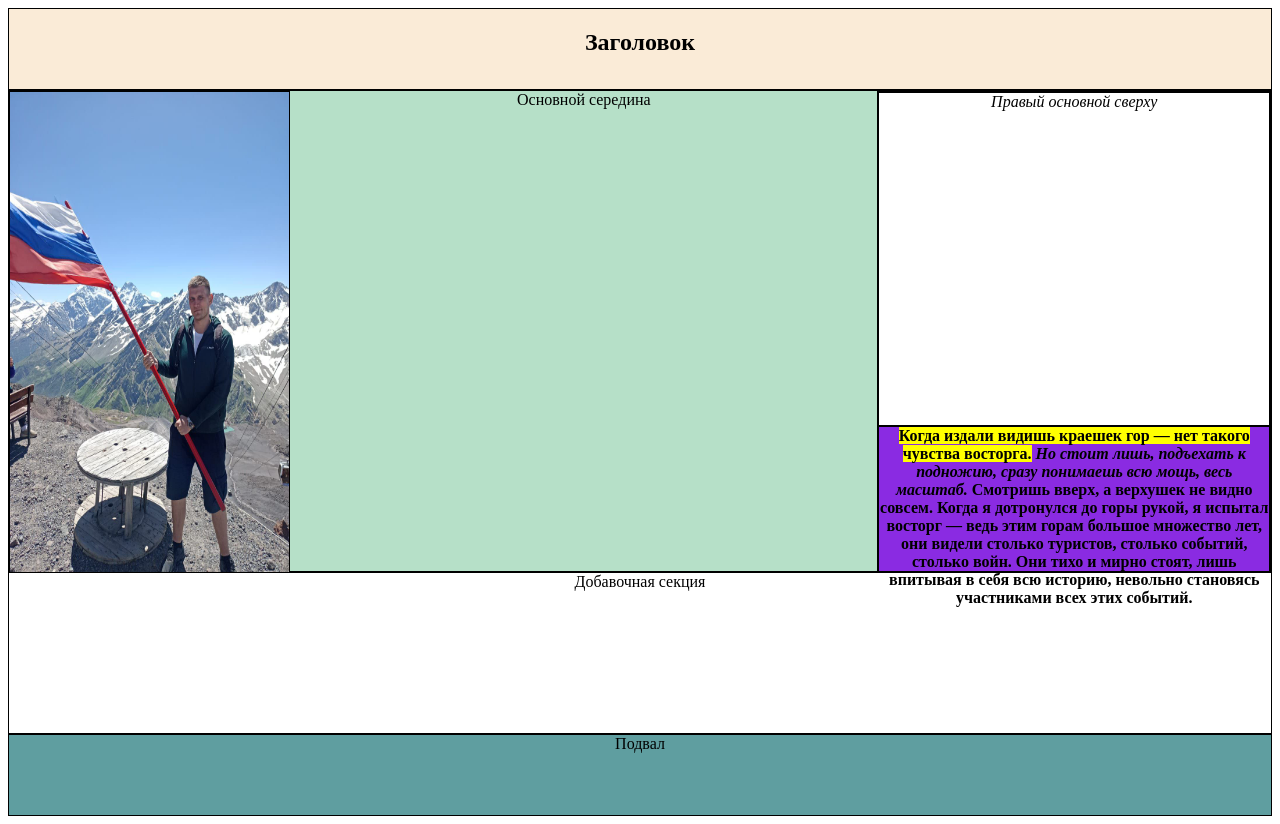
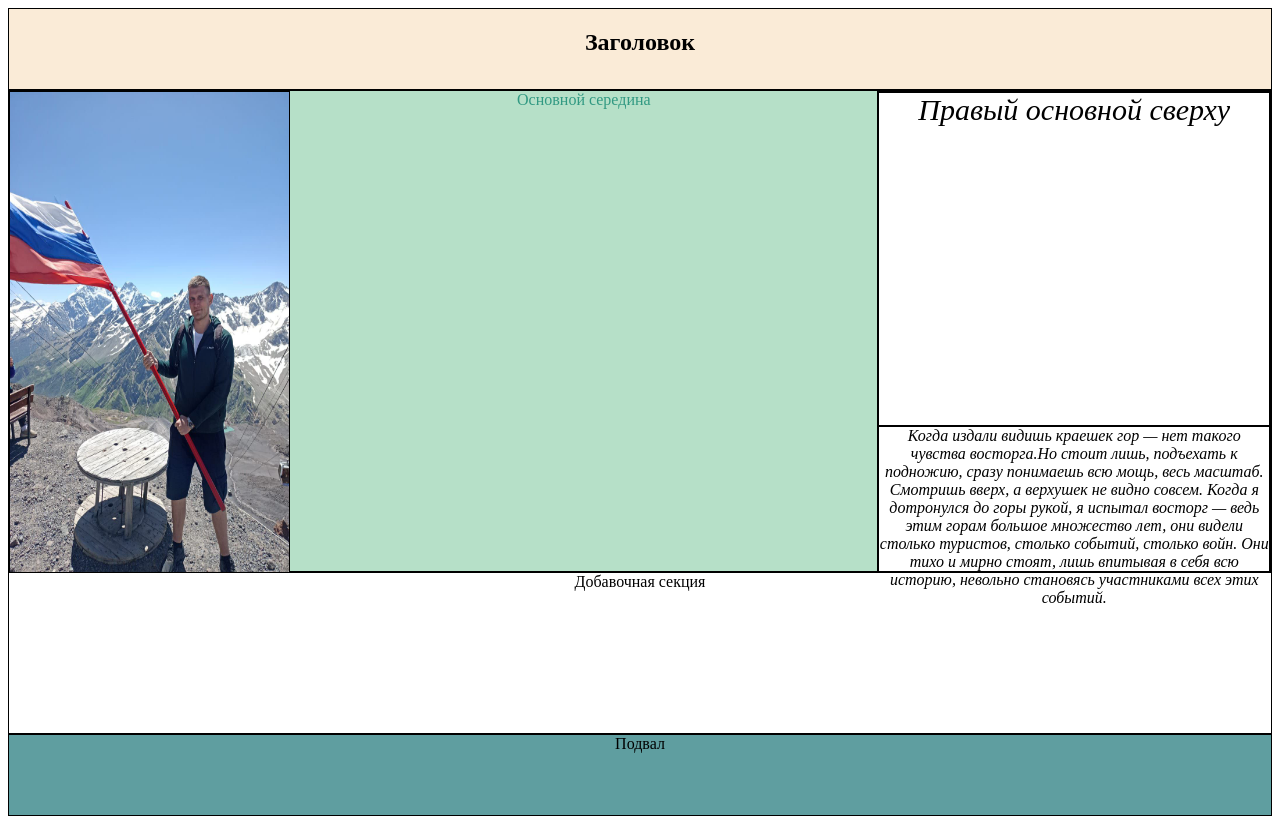
Before and after one commit to Valery2311/studygroup, a plain HTML site: page index.html in a window 1280 px wide. Drawn offline with Linux system fonts and the light colour scheme.

Commit message:
поправил html

```diff
--- a/index.html
+++ b/index.html
@@ -15,10 +15,12 @@
     </div>
     <div class="right-main">
       <div class="right-main-top">
-       <i> Правый основной сверху</i>
+        <span class="right-main-top-text">Правый основной сверху</span>
       </div>
+
       <div class="right-main-border">
-        <b><mark>Когда издали видишь краешек гор — нет такого чувства восторга.</mark> <i>Но стоит лишь, подъехать к подножию, сразу понимаешь всю мощь, весь масштаб.</i> Смотришь вверх, а верхушек не видно совсем. Когда я дотронулся до горы рукой, я испытал восторг — ведь этим горам большое множество лет, они видели столько туристов, столько событий, столько войн. Они тихо и мирно стоят, лишь впитывая в себя всю историю, невольно становясь участниками всех этих событий.</b>
+        <span class="text">Когда издали видишь краешек гор — нет такого чувства восторга.Но стоит лишь, подъехать к подножию, сразу понимаешь всю мощь, весь масштаб. Смотришь вверх, а верхушек не видно совсем. Когда я дотронулся до горы рукой, я испытал восторг — ведь этим горам большое множество лет, они видели столько туристов, столько событий, столько войн. Они тихо и мирно стоят, лишь впитывая в себя всю историю, невольно становясь участниками всех этих событий.</span>
+
       </div>
     </div>
   </section>
--- a/style.css
+++ b/style.css
@@ -1,7 +1,11 @@
 .header {
     height: 10vh;
     background-color: antiquewhite;
-    background-color: antiquewhite;
+
+}
+
+.middle-main {
+    color: #319982;
 }
 
 .main-section {
@@ -9,6 +13,11 @@
     display: flex;
 }
 
+.text {
+    font-size: medium;
+    font-style: italic;
+    font-weight: 500;
+}
 .left-main {
     height: 100%;
     /* width: 60%; */
@@ -51,10 +60,14 @@
 
 }
 
+.right-main-top-text {
+    font-size: 30px;
+    font-weight: 500;
+    font-style: italic;
+}
+
 .right-main-border {
     height: 30%;
-
-    background-color: blueviolet;
 }
 
 .additional-section {
```
